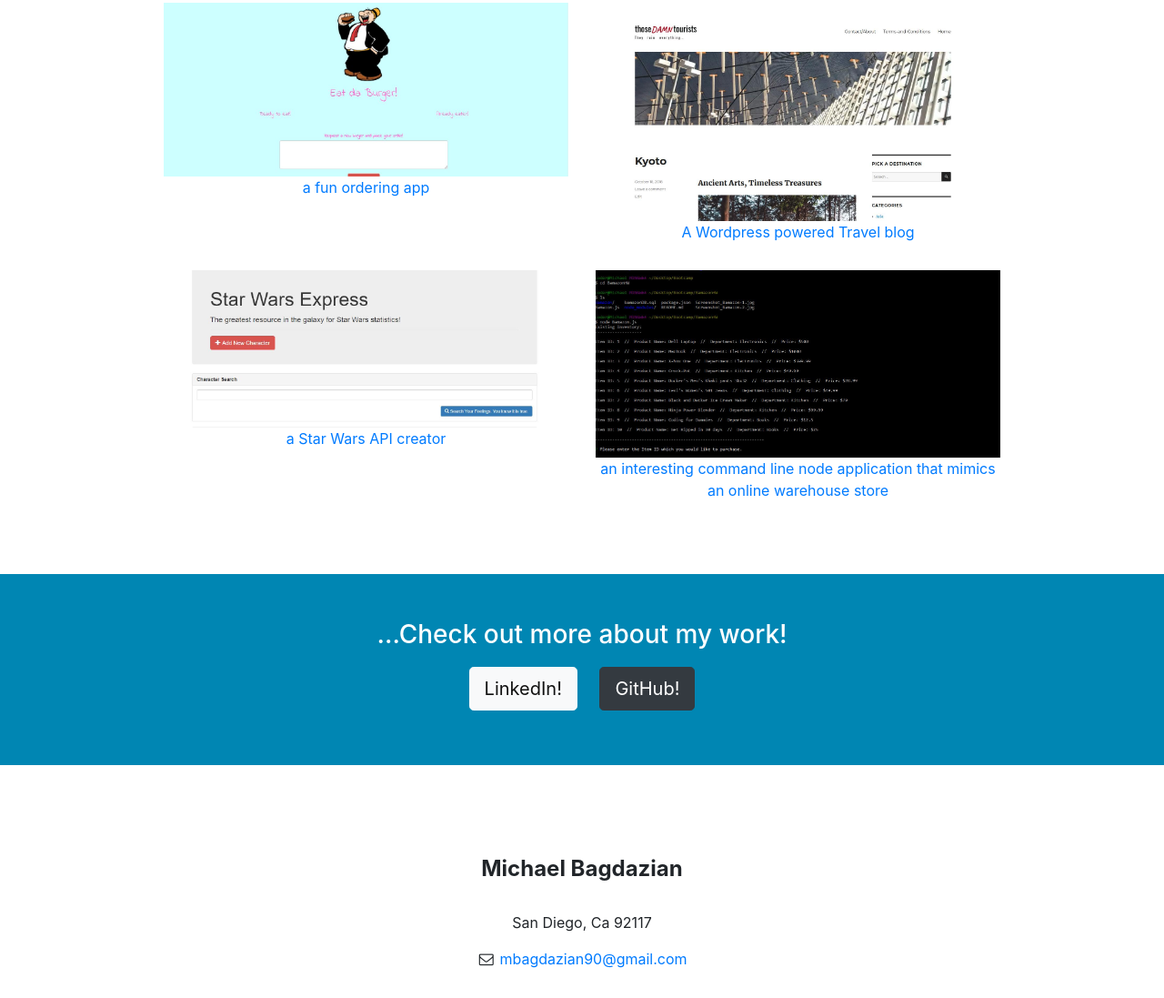
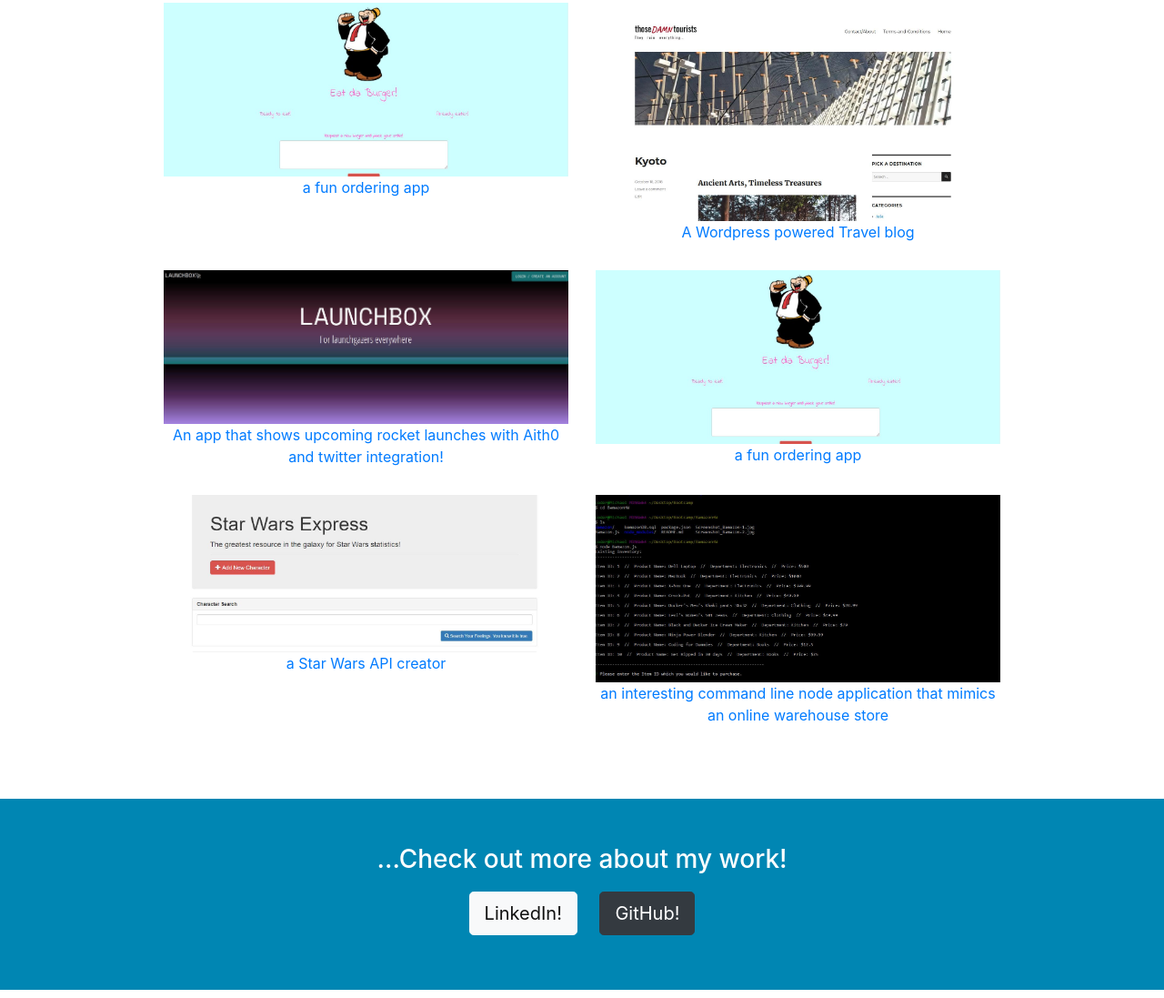
Before and after one commit to mbagdazian/portfolio, a website with bundled scripts: page index.html in a window 1280 px wide. Shown: the part 2256-3353 px from the top of the page at 91% size. Built offline with nearby package versions, Linux system fonts and the light colour scheme.

Commit message:
Update index.html

```diff
--- a/index.html
+++ b/index.html
@@ -202,6 +202,26 @@
 
               <div class="col-md-6">
                 <div class="portfolio-item">
+                  <a href="https://launchbox2.herokuapp.com/">
+                    <img class="img-portfolio img-fluid" src="img/LaunchBox.jpeg">
+
+                  <p>An app that shows upcoming rocket launches with Aith0 and twitter integration!</p>
+                  </a>
+
+                </div>
+              </div>
+                <div class="col-md-6">
+                <div class="portfolio-item">
+                  <a href="https://thawing-refuge-78214.herokuapp.com/index">
+                    <img class="img-portfolio img-fluid" src="img/burgerapp.JPG">
+
+                  <p>a fun ordering app</p>
+                  </a>
+
+                </div>
+              </div>
+              <div class="col-md-6">
+                <div class="portfolio-item">
                   <a href="https://secret-temple-88351.herokuapp.com/">
                     <img class="img-portfolio img-fluid" src="img/SWapi.JPG">
                 <p> a Star Wars API creator </p>
```
